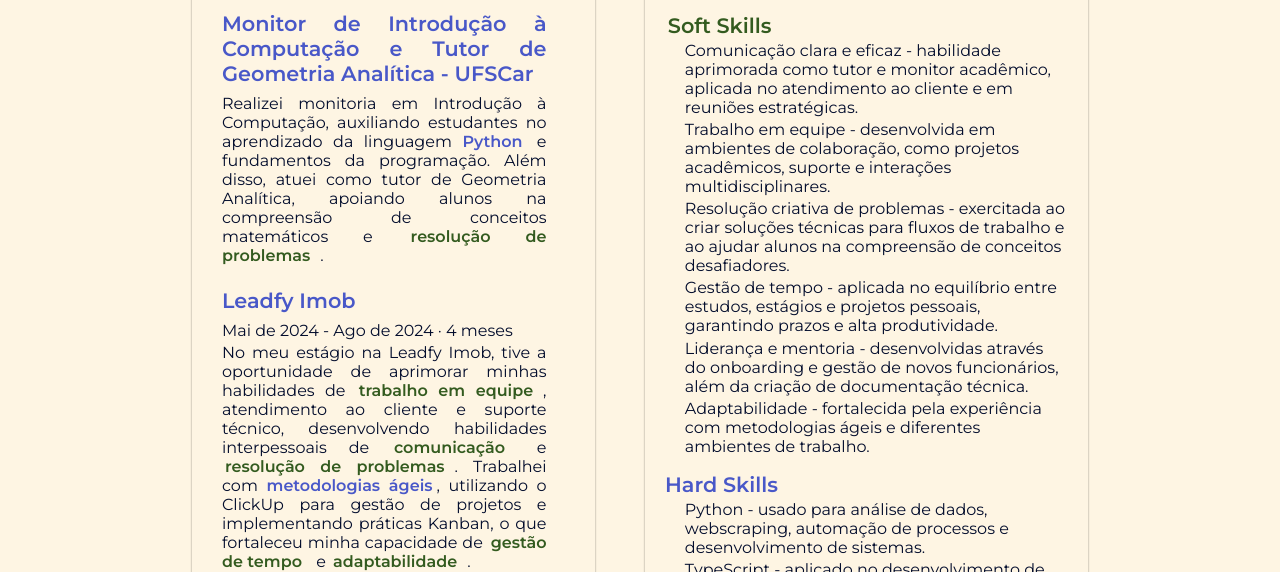
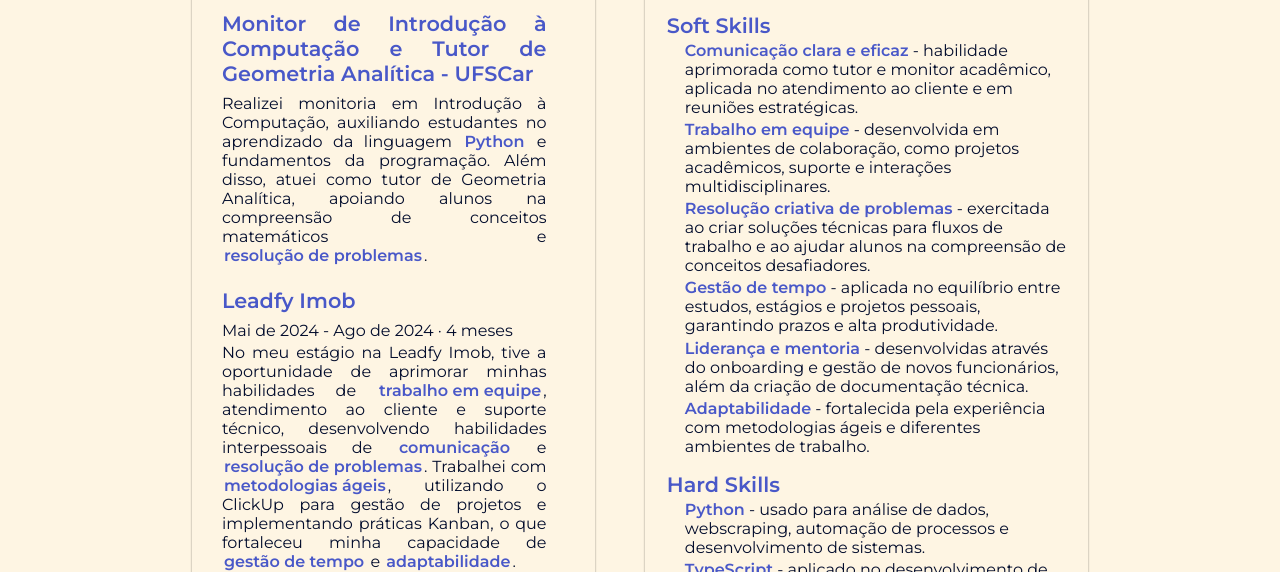
Before and after one commit to julianopadua/p02-new-portfolio, a plain HTML site: page julianopadua.github.io-main/cv.html in a window 1280 px wide. Shown: the part 228-800 px from the top of the page. Drawn offline with nearby package versions, Linux system fonts and the light colour scheme.

Commit message:
cv finished

```diff
--- a/julianopadua.github.io-main/cv.html
+++ b/julianopadua.github.io-main/cv.html
@@ -82,7 +82,7 @@
                                 <li><p class="job-duration">Mai de 2025 - Atualmente</p></li>
                                 <li>
                                     <p class="job-description">
-                                        Colaboro e construo produtos de software internos e externos para a startup inglesa All Juice Capital. Atuo no desenvolvimento de soluções tecnológicas utilizando <span class="skill">Python</span>, <span class="skill">TypeScript</span> e <span class="skill">Trading Systems</span>, aplicando <span class="skill">metodologias ágeis</span> no dia a dia através de práticas Kanban. Além do desenvolvimento, contribuo com a <span class="soft-skill">gestão de equipe</span>, <span class="soft-skill">onboarding</span> de novos funcionários e desenvolvimento de documentação técnica. Esta experiência voluntária tem sido fundamental para o desenvolvimento de minhas habilidades técnicas e profissionais, especialmente em <span class="soft-skill">liderança</span> e <span class="soft-skill">mentoria</span>.
+                                        Colaboro e construo produtos de software internos e externos para a startup inglesa All Juice Capital. Atuo no desenvolvimento de soluções tecnológicas utilizando <span class="skill">Python</span>, <span class="skill">TypeScript</span> e <span class="skill">trading systems</span>, aplicando <span class="skill">metodologias ágeis</span> no dia a dia através de práticas Kanban. Além do desenvolvimento, contribuo com a <span class="soft-skill">gestão de equipe</span>, <span class="soft-skill">onboarding</span> de novos funcionários e desenvolvimento de documentação técnica. Esta experiência voluntária tem sido fundamental para o desenvolvimento de minhas habilidades técnicas e profissionais, especialmente em <span class="soft-skill">liderança</span> e <span class="soft-skill">mentoria</span>.
                                     </p>
                                 </li>
                             </ul>
--- a/julianopadua.github.io-main/styles/style.css
+++ b/julianopadua.github.io-main/styles/style.css
@@ -28,6 +28,8 @@ dark_header{
     --cor-link: #89897e;
     --cor-hover: #1A120B;
     --filtro: invert(96%) sepia(15%) saturate(294%) hue-rotate(5deg) brightness(97%) contrast(86%);
+    --skill-color-dark: #f4eac2;  /* New variable for skill text color in dark mode */
+    --soft-skill-color-dark: #f4eac2;  /* New variable for soft skill text color in dark mode */
 }
 
 .dark .bi-sun {
@@ -39,7 +41,23 @@ dark_header{
 }
 
 .dark .skill {
-    filter: hue-rotate(-110deg) saturate(100%) brightness(100%);
+    color: var(--skill-color-dark);
+}
+
+.dark .skill::before {
+    filter: hue-rotate(-110deg) saturate(80%) brightness(70%);
+}
+
+.dark .soft-skill {
+    color: var(--soft-skill-color-dark);
+}
+
+.dark .soft-skill::before {
+    filter: hue-rotate(330deg) saturate(80%) brightness(70%);
+}
+
+.dark .skill-name {
+    color: var(--skill-color-dark);
 }
 
 .bi{
@@ -432,33 +450,54 @@ a.es:before {
 .skill {
     font-weight: bold;
     color: var(--cor-quintenaria);
-        background-image: var(--url-marcador);
-        background-position: 10% 30%;
+    position: relative;
+    z-index: 1;
+    display: inline-block;
+    padding: 0 2px;
+}
 
-        padding-left: 0.1px;
-        padding-right: 4px;
-        padding-top: 1px;
-        background-repeat: no-repeat;
-        background-size: cover;
+.skill::before {
+    content: '';
+    position: absolute;
+    top: 0;
+    left: -2px;
+    right: -2px;
+    bottom: 0;
+    background-image: var(--url-marcador);
+    background-position: center;
+    background-repeat: no-repeat;
+    background-size: 100% 100%;
+    z-index: -1;
 }
 
 /* Soft Skills */
 .soft-skill {
     font-weight: bold;
-    color: var(--cor-sextenaria);
+    color: var(--cor-quintenaria);
+    position: relative;
+    z-index: 1;
+    display: inline-block;
+    padding: 0 2px;
+}
+
+.soft-skill::before {
+    content: '';
+    position: absolute;
+    top: 0;
+    left: -2px;
+    right: -2px;
+    bottom: 0;
     background-image: var(--url-marcador1);
-    background-position: 10% 30%;
-    padding-left: 3px;
-    padding-right: 10px;
-    padding-top: 2px;
+    background-position: center;
     background-repeat: no-repeat;
-    background-size: cover;
-    filter: hue-rotate(80deg) saturate(60%);
+    background-size: 100% 100%;
+    filter: hue-rotate(80deg) saturate(100%) brightness(100%);
+    z-index: -1;
 }
 
 .skill-name {
-    font-weight: 500; /* Semi-bold weight */
-    color: inherit;
+    font-weight: 600; /* Semi-bold weight */
+    color: var(--cor-quintenaria);  /* Changed from inherit to match skill color */
 }
 
 .apresentacao__cv__conteudo {
```
